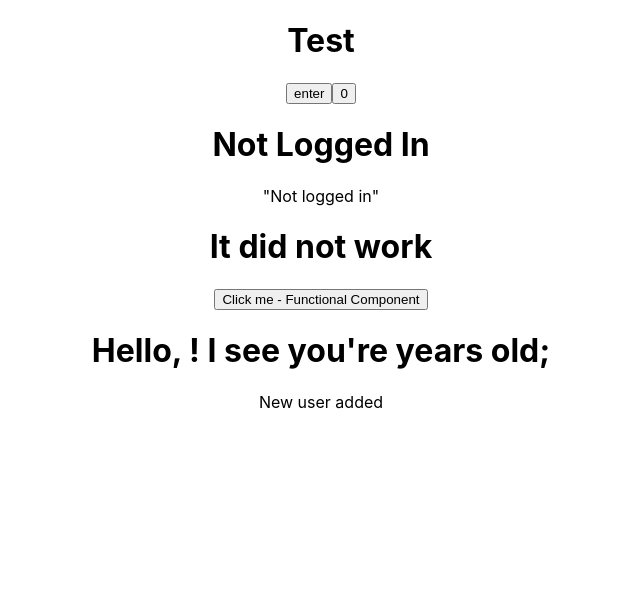
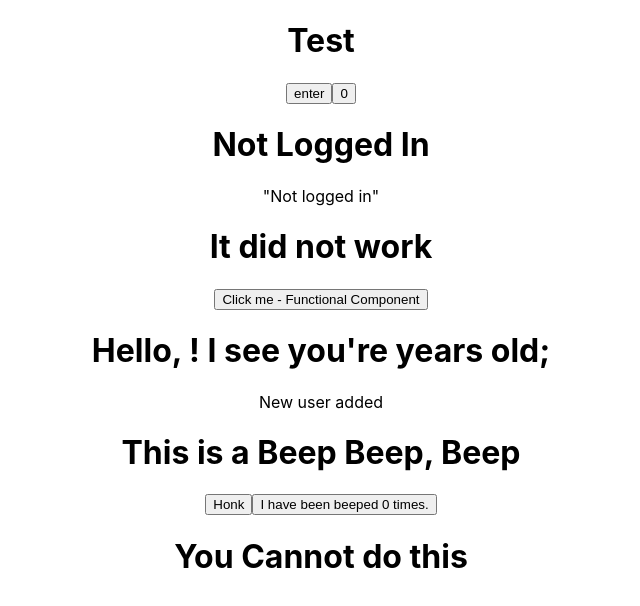
Before and after one commit to MartinBradbury/react-trial, a React (Create React App) app in the folder my-app/: page / in a window 1280 px wide. Shown: the top 606 px of the page, without its empty margins (319-959 px from the left). Built offline with nearby package versions, Linux system fonts and the light colour scheme.

Commit message:
added conditional rendering to beepone class

```diff
--- a/my-app/src/App.js
+++ b/my-app/src/App.js
@@ -33,6 +33,8 @@ function App() {
       <Stateful />
       <EventsFunctional loggedIn={false} />
       <FunctionalGreetingNew addUser={true} />
+      <BeepOne />
+
 
     </div>
     </>
--- a/my-app/src/components/BeepOne.js
+++ b/my-app/src/components/BeepOne.js
@@ -7,6 +7,7 @@ export class BeepOne extends Component {
          intro: "Beep, Beep",
          buttonText: "Honk",
          counter: 0,
+         test: false,
       }
     }
 
@@ -14,6 +15,8 @@ export class BeepOne extends Component {
         this.setState((prevState) => ({
             intro: prevState.intro === "Beep, Beep" ? "Bang, Bang" : "Beep, Beep",
             buttonText: prevState.buttonText === "Honk" ? "Beep" : "Honk",
+            test: prevState.test === false ? true : false,
+
         }), () => {
             console.log(this.state.intro);
             console.log(this.state.buttonText);
@@ -34,6 +37,19 @@ export class BeepOne extends Component {
         <h1>This is a Beep {this.state.intro}</h1>
         <button onClick={this.myBeep}>{this.state.buttonText}</button>
         <button onClick={this.clickCount}>I have been beeped {this.state.counter} times.</button>
+        {this.state.test ? (
+          <div>
+            <p>This is your list</p>
+              <ul>
+                <li>Hello</li>
+                <li>New Test</li>
+              </ul>
+          </div>
+        ) : (
+          <div>
+            <h1>You Cannot do this</h1>
+          </div>
+        )}
       </div>
     )
   }
```
